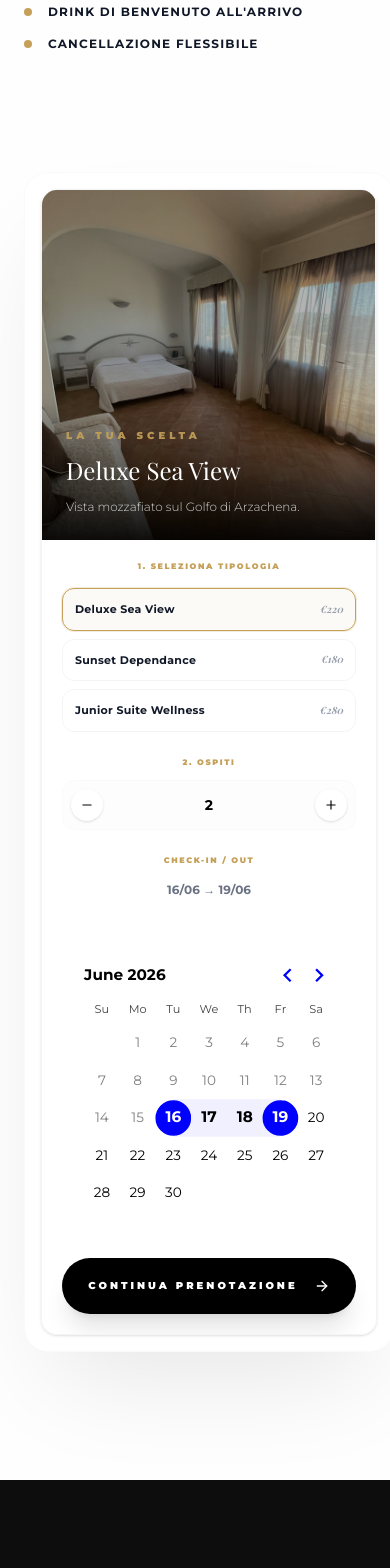
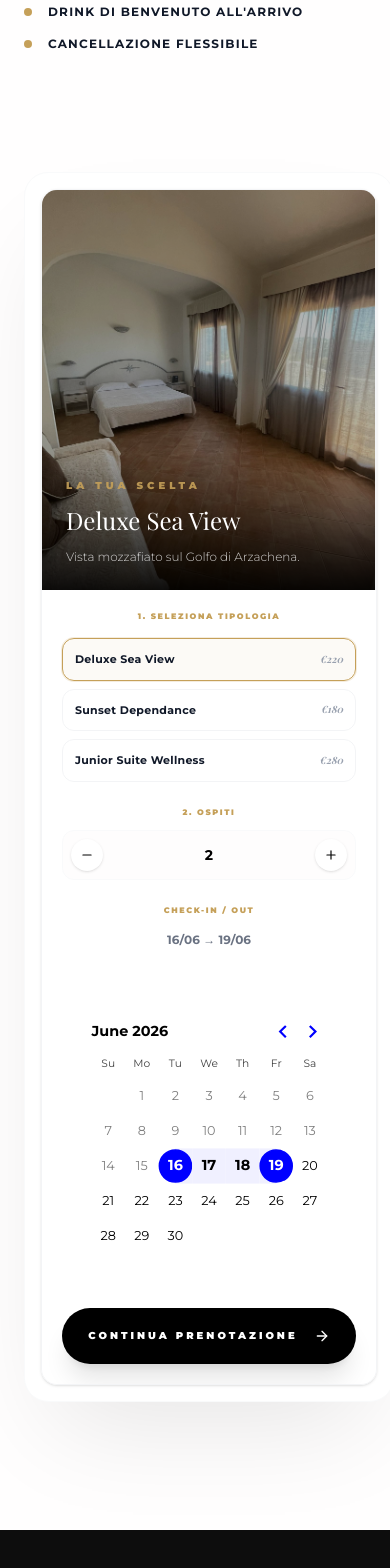
Before and after one commit to sbandicus/hotel-micalosu-site, a Next.js app: page / in a window 390 px wide. Shown: the part 8780-10348 px from the top of the page. Built offline with nearby package versions, Linux system fonts and the light colour scheme; a web font is replaced by a local one.

Commit message:
Fix calendar overlap and improve responsive grid breakpoints

```diff
--- a/src/components/BookingSystem.tsx
+++ b/src/components/BookingSystem.tsx
@@ -86,10 +86,10 @@ export default function BookingSystem() {
   return (
     <div className="flex flex-col h-full bg-white rounded-2xl">
       {/* Contenitore Griglia Principale */}
-      <div className="grid lg:grid-cols-2 gap-0 min-h-[650px] overflow-hidden rounded-2xl border border-gray-100 shadow-sm items-stretch">
+      <div className="grid md:grid-cols-2 gap-0 min-h-[650px] overflow-hidden rounded-2xl border border-gray-100 shadow-sm items-stretch">
 
         {/* Colonna Sinistra: Immagine e Info Stanza */}
-        <div className="relative min-h-[350px] lg:min-h-full bg-gray-50 border-r border-gray-100 h-full overflow-hidden">
+        <div className="relative min-h-[400px] md:min-h-full bg-gray-50 border-r border-gray-100 h-full overflow-hidden">
           {selectedRoomObj && (
             <>
               <Image
@@ -111,11 +111,11 @@ export default function BookingSystem() {
         </div>
 
         {/* Colonna Destra: Form e Selezione */}
-        <div className="p-5 sm:p-8 lg:p-12 flex flex-col justify-between bg-white">
+        <div className="p-5 sm:p-8 md:p-10 lg:p-12 flex flex-col justify-between bg-white relative">
           {step === 1 ? (
             <div className="space-y-6 sm:space-y-8 animate-fade-in">
               <div>
-                <label className="block text-[8px] sm:text-[9px] font-black uppercase tracking-[0.2em] sm:tracking-[0.3em] text-gold mb-4 text-center lg:text-left">1. Seleziona Tipologia</label>
+                <label className="block text-[8px] sm:text-[9px] font-black uppercase tracking-[0.2em] sm:tracking-[0.3em] text-gold mb-4 text-center md:text-left">1. Seleziona Tipologia</label>
                 <div className="grid grid-cols-1 gap-2">
                   {rooms.map(room => (
                     <button
@@ -155,7 +155,7 @@ export default function BookingSystem() {
                 </div>
               </div>
 
-              <div className="flex justify-center pt-2 overflow-visible">
+              <div className="flex justify-center pt-2 overflow-hidden">
                 <style jsx global>{`
                   .rdp {
                     margin: 0;
@@ -164,11 +164,14 @@ export default function BookingSystem() {
                     --rdp-background-color: #f9f6f2;
                   }
                   .rdp-months { justify-content: center; }
-                  @media (max-width: 640px) {
+                  @media (max-width: 1024px) {
                     .rdp { --rdp-cell-size: 32px; }
                   }
+                  @media (max-width: 640px) {
+                    .rdp { --rdp-cell-size: 28px; }
+                  }
                 `}</style>
-                <div className="scale-[0.85] xs:scale-[0.9] sm:scale-95 lg:scale-100 origin-center">
+                <div className="scale-[0.8] xs:scale-[0.9] sm:scale-90 md:scale-[0.85] lg:scale-100 origin-center">
                   <DayPicker
                     mode="range"
                     selected={range}
```
